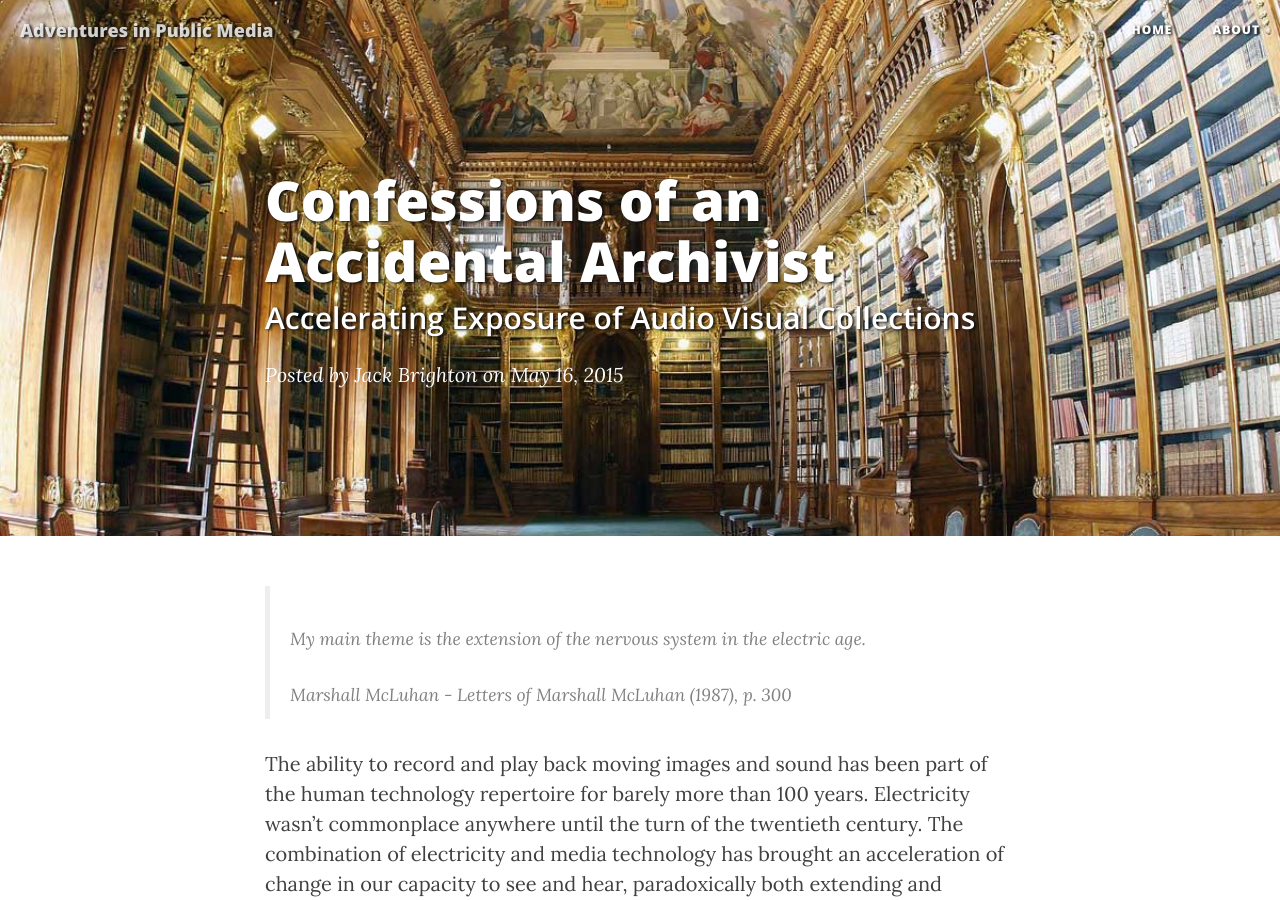
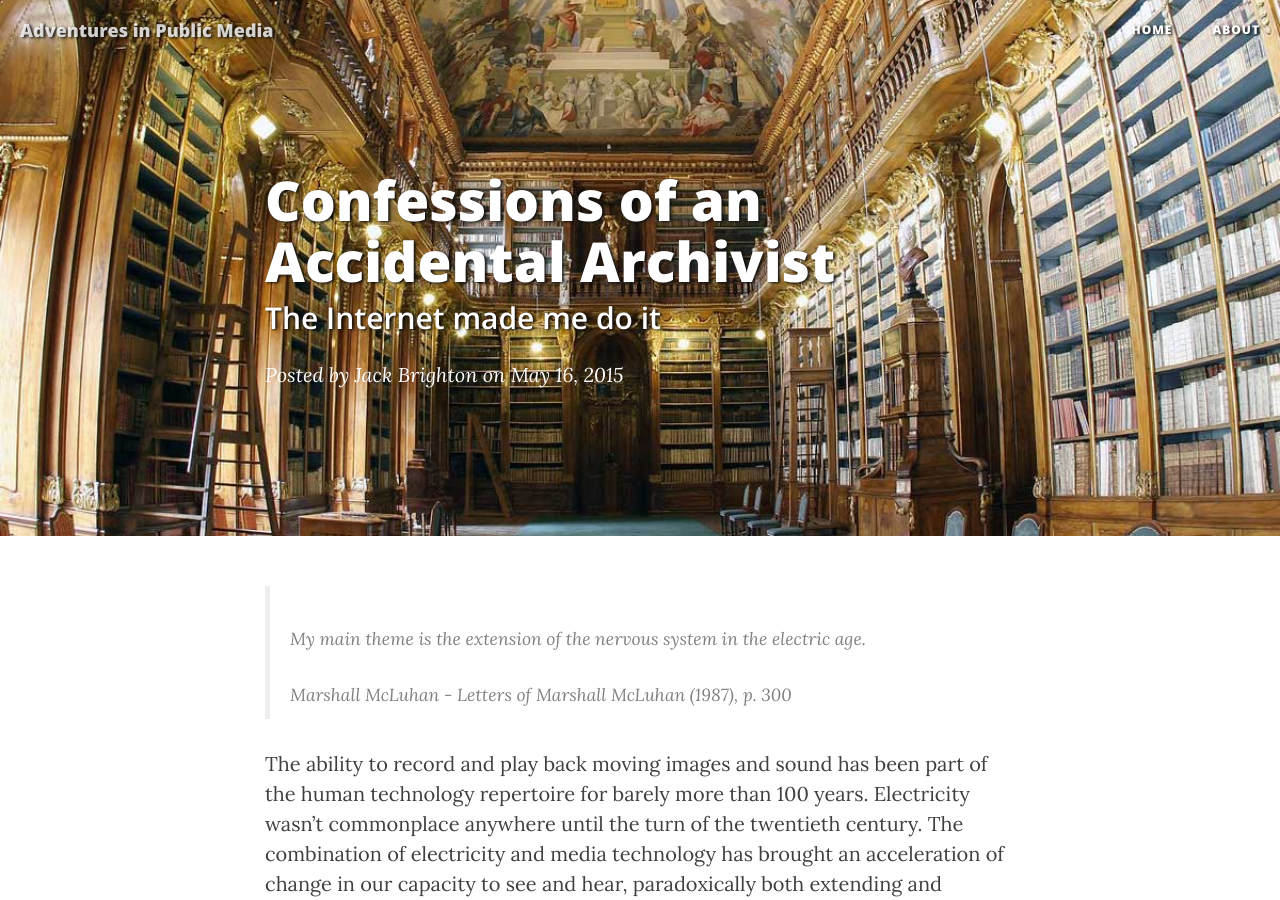
Before and after one commit to jackbrighton/jackbrighton.github.io, a Jekyll site: the page built from _posts/2015-05-16-confessions.md, in a window 1280 px wide and 900 px high. Built offline with Jekyll 4.4.1, drawn with Linux system fonts in a browser that asks for light colours; nearby versions of some CDN libraries.

Commit message:
edit subtitle of post

```diff
--- a/_posts/2015-05-16-confessions.md
+++ b/_posts/2015-05-16-confessions.md
@@ -1,7 +1,7 @@
 ---
 layout:     post
 title:      "Confessions of an Accidental Archivist"
-subtitle:   "Accelerating Exposure of Audio Visual Collections"
+subtitle:   "The Internet made me do it"
 date:       2015-05-16 12:00:00
 author:     "Jack Brighton"
 header-img: "img/strahov_monastery_prague_129629.jpg"
```
